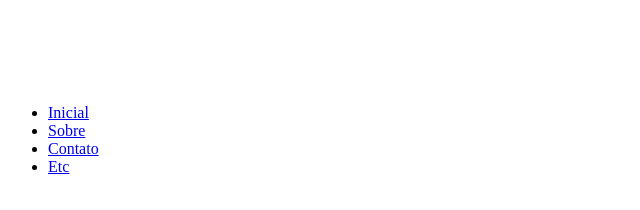
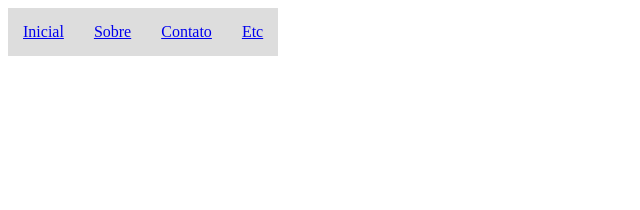
Before and after one commit to Augustogieq/augustogieq.github.io, a plain HTML site: page index.html in a window 1280 px wide. Shown: the whole page, without its empty margins (0-640 px from the left). Drawn offline with Linux system fonts and the light colour scheme.

Commit message:
Commitando

```diff
--- a/index.html
+++ b/index.html
@@ -7,7 +7,7 @@
     <meta name="author" content="Mark Otto, Jacob Thornton, and Bootstrap contributors">
     <meta name="generator" content="Jekyll v4.0.1">
     <title>Inicial</title>
-    <link rel="stylesheet" href="/style.css">
+    <link rel="stylesheet" href="style.css">
   </head>
   <ul>
     <li><a href="index.html">Inicial</a></li>
--- a/style.css
+++ b/style.css
@@ -1,20 +1,14 @@
-body {
-  padding-top: 5rem;
+ul {
+  list-style-type: none;
+  margin: 0;
+  padding: 0;
 }
-.starter-template {
-  padding: 3rem 1.5rem;
-  text-align: center;
+li {
+  display: inline;
+  float: left;
 }
-.bd-placeholder-img {
-  font-size: 1.125rem;
-  text-anchor: middle;
-  -webkit-user-select: none;
-  -moz-user-select: none;
-  -ms-user-select: none;
-  user-select: none;
+a {
+  display: block;
+  padding: 15px;
+  background-color: #dddddd;
 }
-
-@media (min-width: 768px) {
-  .bd-placeholder-img-lg {
-    font-size: 3.5rem;
-  }}
```
Also changed, not shown: contato.html (added, +12 -0 lines), etc.html (added, +12 -0 lines).
